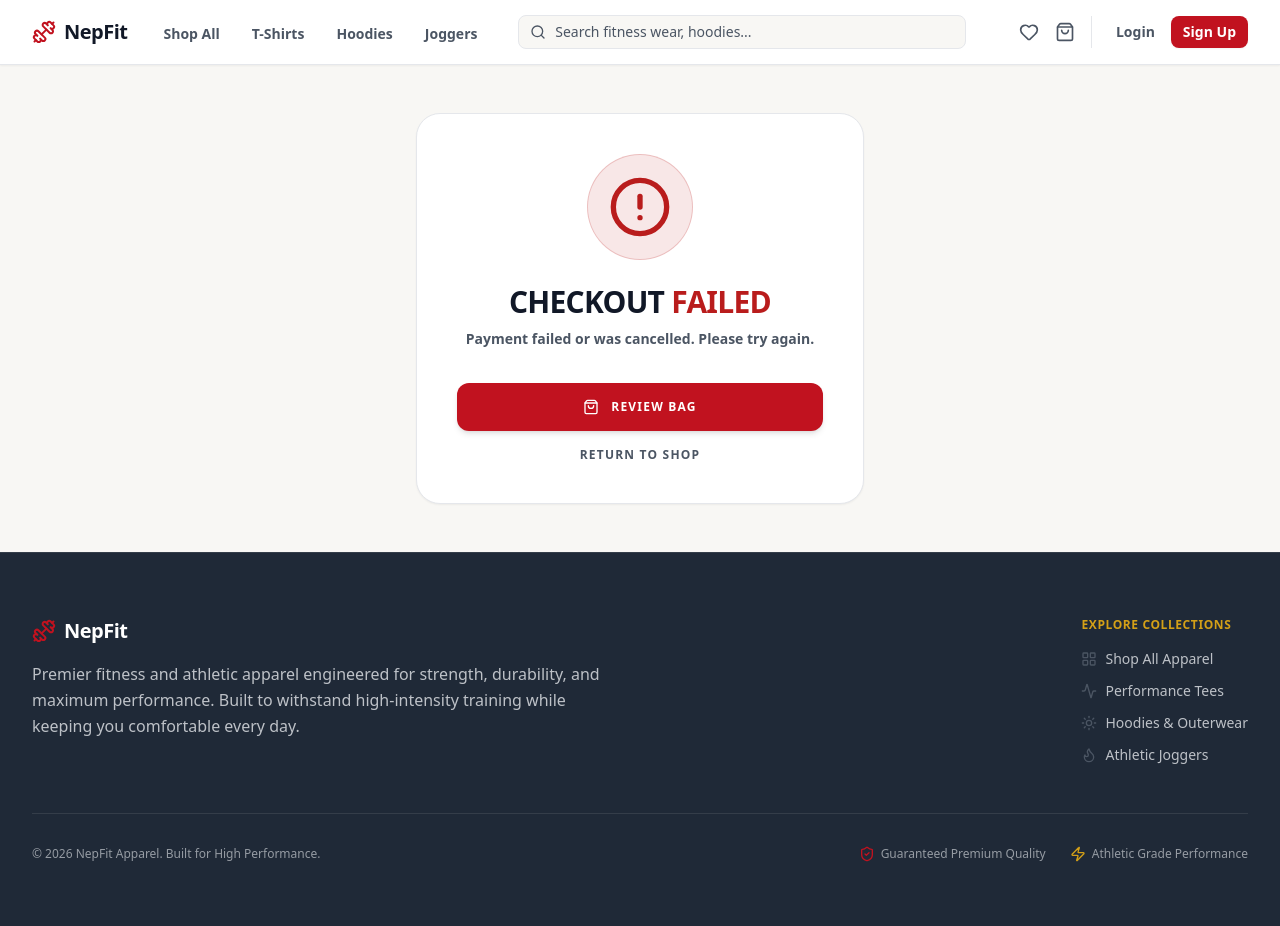
After one commit to bipinjlimbu/B2C-E-Commerce---Django-Project-IV, a Django app: page /payment/failed/ in a window 1280 px wide. The commit adds this page. Run offline with Django 5.2, Linux system fonts and the light colour scheme.

Commit message:
Payment Failed Process Added

```diff
--- /dev/null
+++ b/nf_project/nf_app/templates/main/payment_failed_page.html
@@ -0,0 +1,57 @@
+<!DOCTYPE html>
+<html lang="en">
+<head>
+    <meta charset="UTF-8">
+    <meta name="viewport" content="width=device-width, initial-scale=1.0">
+    <title>Transaction Failed | NepFit</title>
+    {% load static %}
+    <link href="{% static 'css/styles.css' %}" rel="stylesheet" />
+</head>
+
+<body class="bg-[#F8F7F4] flex flex-col min-h-screen text-[#4B5563] font-sans antialiased">
+    {% include 'components/_navbar.html' %}
+
+    {% include 'components/_messages.html' %}
+
+    <main class="flex-grow flex items-center justify-center py-12 px-4">
+        <div class="max-w-md w-full bg-[#FFFFFF] p-10 rounded-3xl shadow-sm border border-[#E5E7EB] text-center">
+
+            <div class="flex justify-center mb-6">
+                <div class="bg-[#B91C1C]/10 p-5 rounded-full border border-[#B91C1C]/20">
+                    <i data-lucide="alert-circle" class="w-16 h-16 text-[#B91C1C] stroke-[2px]"></i>
+                </div>
+            </div>
+
+            <h2 class="text-3xl font-black text-[#111827] tracking-tight uppercase mb-2">
+                Checkout <span class="text-[#B91C1C]">Failed</span>
+            </h2>
+
+            <p class="text-[#4B5563] mb-8 font-semibold leading-relaxed text-sm">
+                {% if messages %}
+                    {% for message in messages %}{{ message }}{% endfor %}
+                {% else %}
+                    The payment window timed out or your authorization was declined.
+                {% endif %}
+            </p>
+
+            <div class="space-y-4">
+                <a href="/cart/" class="w-full bg-[#C1121F] text-[#FFFFFF] font-extrabold py-4 rounded-xl hover:bg-[#9B0D18] shadow-md hover:shadow-lg hover:-translate-y-0.5 flex items-center justify-center gap-3 transition-all uppercase tracking-widest text-xs">
+                    <i data-lucide="shopping-bag" class="w-4 h-4"></i>
+                    Review Bag
+                </a>
+
+                <a href="/" class="block text-[#4B5563] font-bold hover:text-[#111827] transition-colors uppercase text-xs tracking-widest">
+                    Return to Shop
+                </a>
+            </div>
+        </div>
+    </main>
+
+    {% include 'components/_footer.html' %}
+
+    <script src="{% static 'js/lucide.min.js' %}"></script>
+    <script>
+        lucide.createIcons();
+    </script>
+</body>
+</html>
--- a/nf_project/nf_app/urls.py
+++ b/nf_project/nf_app/urls.py
@@ -4,7 +4,7 @@ from .views.main_view import home_page
 from .views.profile_view import profile_view, edit_profile_view, delete_profile_view
 from .views.products_view import add_product_view, edit_product_view, delete_product_view, is_active_toggle_view, products_view, product_detail_view
 from .views.cart_view import add_to_cart_view, cart_view, increase_cart_item_quantity, decrease_cart_item_quantity, remove_cart_item_view
-from .views.payment_view import initiate_payment_view
+from .views.payment_view import initiate_payment_view, payment_failed_view
 from .views.dashboard import admin_dashboard_view
 
 urlpatterns = [
@@ -27,5 +27,6 @@ urlpatterns = [
     path('cart/decrease/<int:product_id>/', decrease_cart_item_quantity, name='decrease_cart_item_quantity'),
     path('cart/remove/<int:product_id>/', remove_cart_item_view, name='remove_cart_item'),
     path('payment/initiate/', initiate_payment_view, name='initiate_payment'),
+    path('payment/failed/', payment_failed_view, name='payment_failed'),
     path('dashboard/admin/', admin_dashboard_view, name='admin_dashboard'),
 ]
--- a/nf_project/nf_app/views/payment_view.py
+++ b/nf_project/nf_app/views/payment_view.py
@@ -85,3 +85,7 @@ def initiate_payment_view(request):
         return render(request, 'main/esewa_redirect_page.html', context)
 
     return redirect('cart')
+
+def payment_failed_view(request):
+    messages.error(request, "Payment failed or was cancelled. Please try again.")
+    return render(request, 'main/payment_failed_page.html')
--- a/nf_project/static/css/styles.css
+++ b/nf_project/static/css/styles.css
@@ -1467,6 +1467,10 @@ Ensure the default browser behavior of the `hidden` attribute.
   border-color: rgb(193 18 31 / var(--tw-border-opacity));
 }
 
+.border-\[\#B91C1C\]\/20 {
+  border-color: rgb(185 28 28 / 0.2);
+}
+
 .border-t-transparent {
   border-top-color: transparent;
 }
@@ -1675,6 +1679,10 @@ Ensure the default browser behavior of the `hidden` attribute.
   fill: currentColor;
 }
 
+.stroke-\[2px\] {
+  stroke-width: 2px;
+}
+
 .object-contain {
   -o-object-fit: contain;
      object-fit: contain;
@@ -1724,6 +1732,10 @@ Ensure the default browser behavior of the `hidden` attribute.
 
 .p-3\.5 {
   padding: 0.875rem;
+}
+
+.p-10 {
+  padding: 2.5rem;
 }
 
 .py-20 {
```
